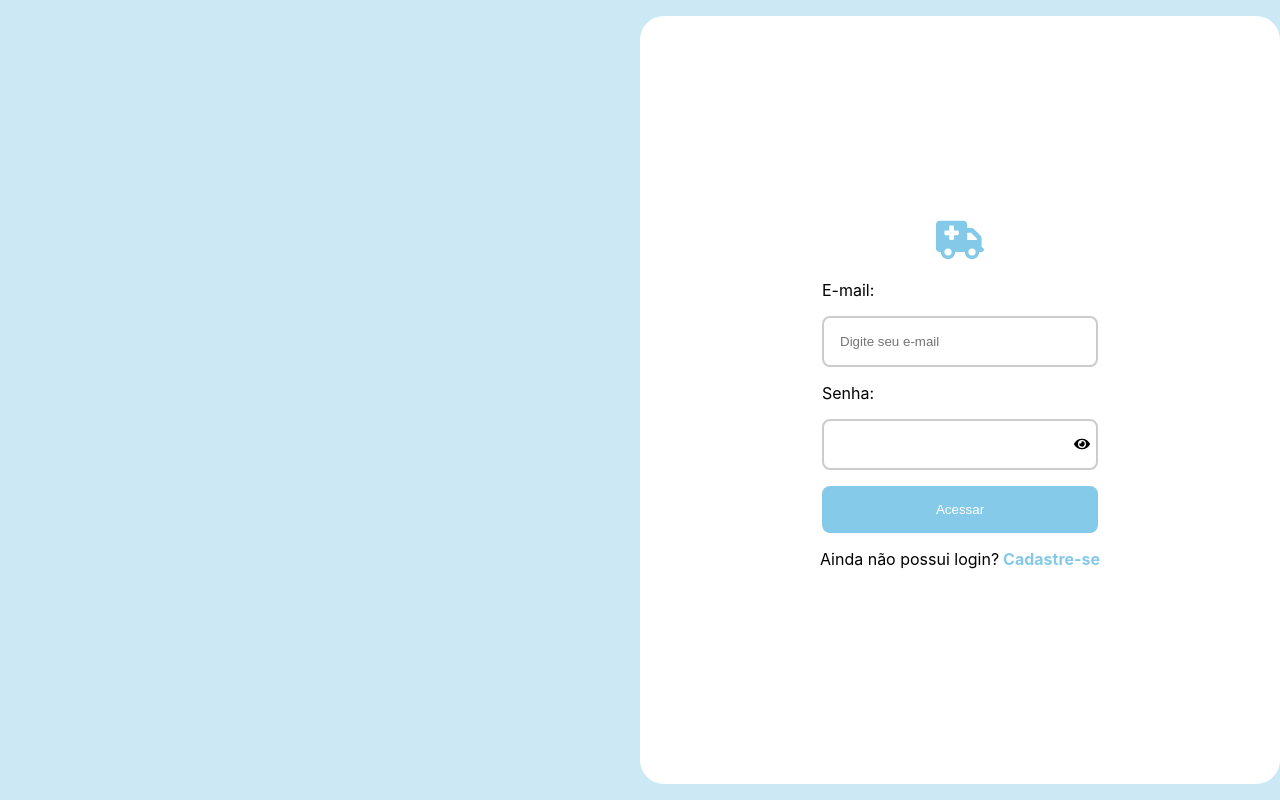
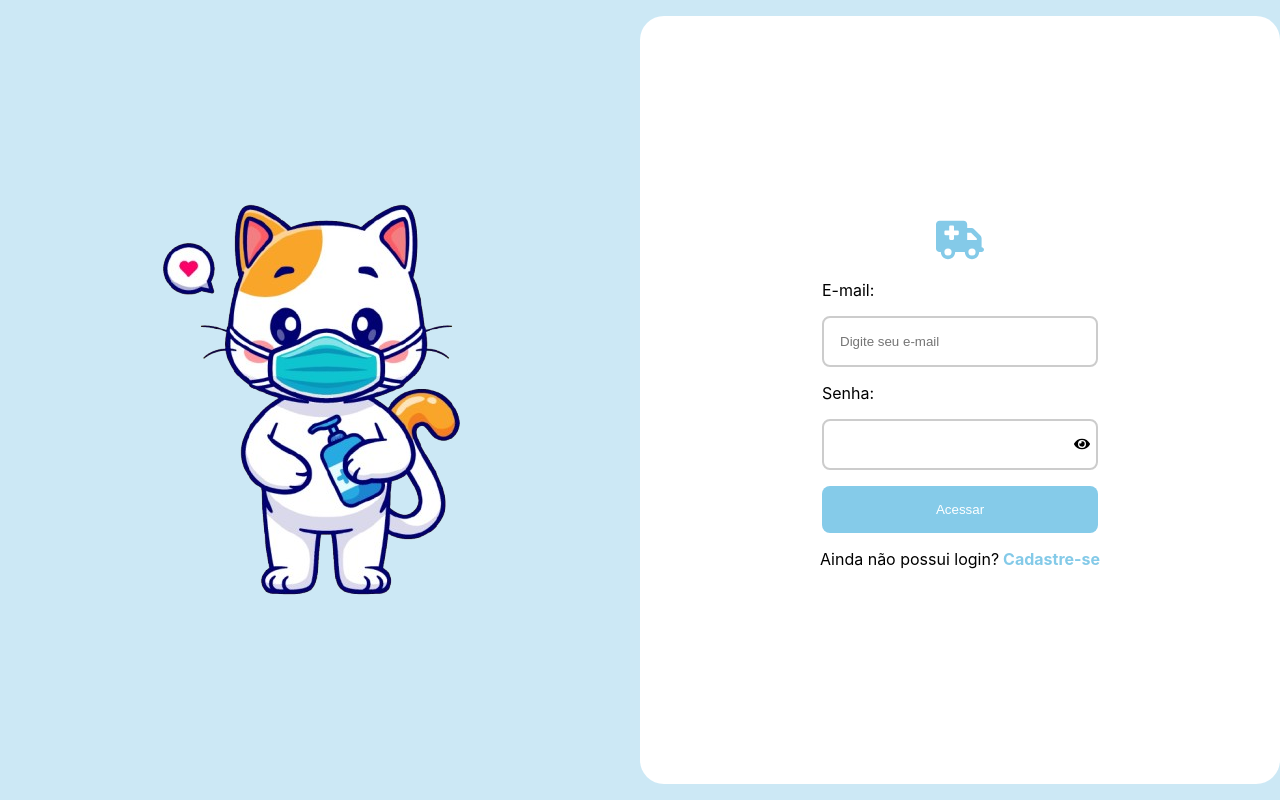
Before and after one commit to m-brito/hospital-frontend, a React (Create React App) app: page / in a window 1280 px wide. Built offline with nearby package versions, Linux system fonts and the light colour scheme.

Commit message:
feat: add image

```diff
--- a/src/components/pages/Login/index.tsx
+++ b/src/components/pages/Login/index.tsx
@@ -20,6 +20,7 @@ import {
   ImageContent,
   InputsContainer,
   TextContainer,
+  Image
 } from "./styles";
 
 export const Login: React.FC = () => {
@@ -28,7 +29,9 @@ export const Login: React.FC = () => {
 
   return (
     <Container>
-      <ImageContent></ImageContent>
+      <ImageContent>
+        <Image src='/imgs/gatinho.png'/>
+      </ImageContent>
 
       <CardLogin>
         <IconContainer>
--- a/src/components/pages/Login/styles.ts
+++ b/src/components/pages/Login/styles.ts
@@ -13,7 +13,10 @@ export const Container = styled.div`
   background-color: #cce8f5;
 `;
 
-export const ImageContent = styled.div``;
+export const ImageContent = styled.div`
+display: flex;
+align-items: center;
+justify-content: center`;
 
 export const CardLogin = styled.div`
   border-radius: 1.5rem;
@@ -64,3 +67,5 @@ export const IconContainer = styled.div`
   justify-content: center;
   align-items: center;
 `;
+
+export const Image = styled.img``
```
Also changed, not shown: public/imgs/gatinho.png (added), 1 other file (tests, documents, lock files or other folders).
